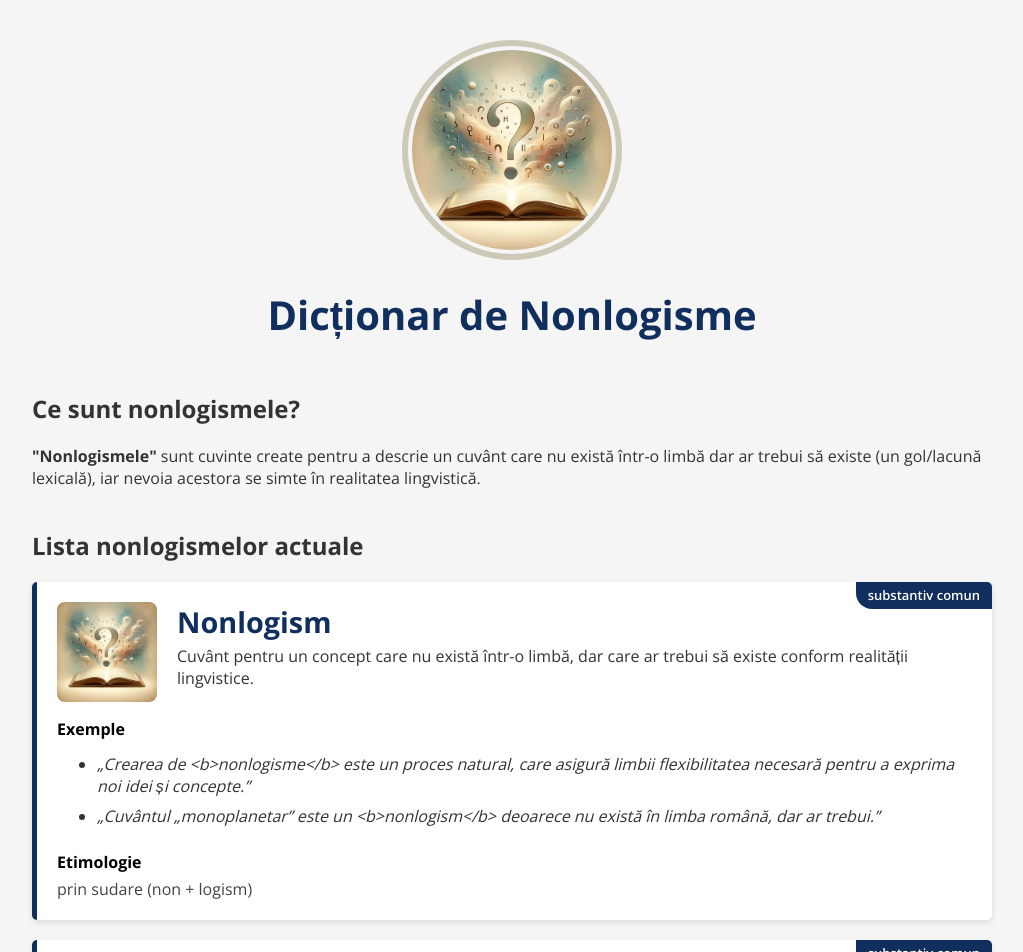
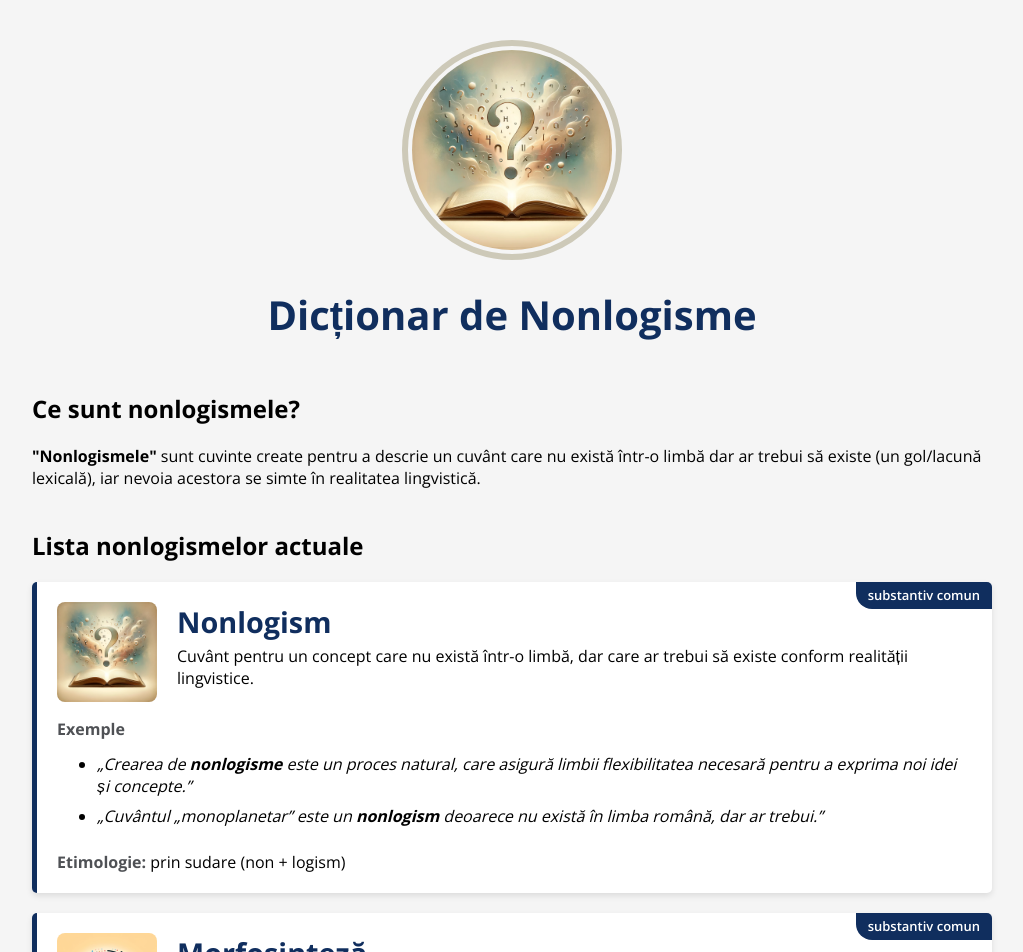
Before and after one commit to iuliuvisovan/nonlogisme, a React (Create React App) app: page / in a window 1280 px wide. Shown: the top 952 px of the page, without its empty margins (128-1151 px from the left). Built offline with nearby package versions, Linux system fonts and the light colour scheme.

Commit message:
Add bolds

```diff
--- a/src/App.css
+++ b/src/App.css
@@ -3,7 +3,7 @@
   max-width: 960px;
   padding: 40px;
   text-align: left;
-  color: #333;
+  color: #000;
 }
 
 .header {
--- a/src/components/Word/index.js
+++ b/src/components/Word/index.js
@@ -15,19 +15,17 @@ export default function Word({ word }) {
       <div className="word-content">
         {word.examples.length > 0 && (
           <div className="word-examples">
-            <span className="label">Exemple</span>
+            <label className="label">Exemple</label>
             <ul>
               {word.examples.map((example, index) => (
-                <li key={index} className="example">
-                  „{example}”
-                </li>
+                <li key={index} className="example" dangerouslySetInnerHTML={{ __html: `„${example}”` }}></li>
               ))}
             </ul>
           </div>
         )}
         <div className="word-etymology">
-          <span className="label">Etimologie</span>
-          <p>{word.etymology}</p>
+          <span className="label">Etimologie: </span>
+          <span>{word.etymology}</span>
         </div>
       </div>
     </div>
--- a/src/components/Word/styles.css
+++ b/src/components/Word/styles.css
@@ -47,11 +47,14 @@ p {
   gap: 16px;
 }
 
+label {
+  display: block;
+}
+
 .label {
   font-weight: 700;
-  color: #000; /* Stilizare etichete */
+  color: #4f5155;
   margin-bottom: 5px;
-  display: block;
 }
 
 .word-examples {
```
